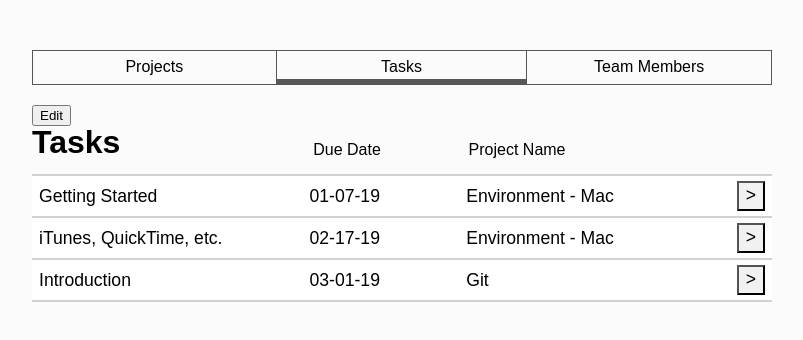
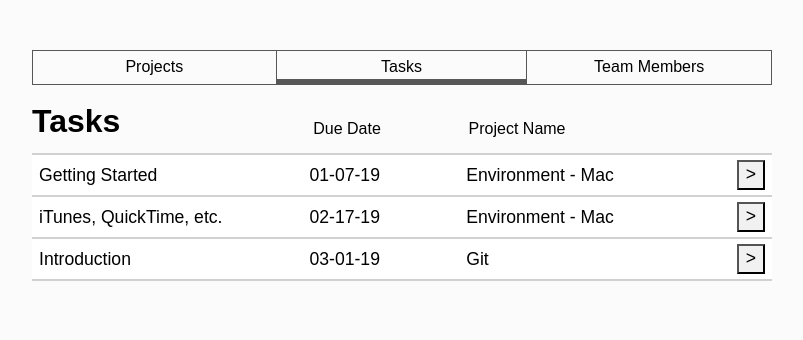
Before and after one commit to isabel985/task-manager, a React (Create React App) app: page /tasks in a window 1280 px wide. Shown: the top 340 px of the page, without its empty margins (238-1041 px from the left). Built offline with nearby package versions, Linux system fonts and the light colour scheme.

Commit message:
removed duplicate button

```diff
--- a/src/containers/TasksPage.js
+++ b/src/containers/TasksPage.js
@@ -41,10 +41,6 @@ class TasksPage extends Component {
   render() {
     return (
       <React.Fragment>
-<div className="edit-task-details">
-        <button>Edit</button>
-      </div>
-
         <div className={ this.state.selectedTask ? `summaries-list sidebar-expanded` : `summaries-list` }>
           <div className="table-headers">
             <h1>Tasks</h1>
```
